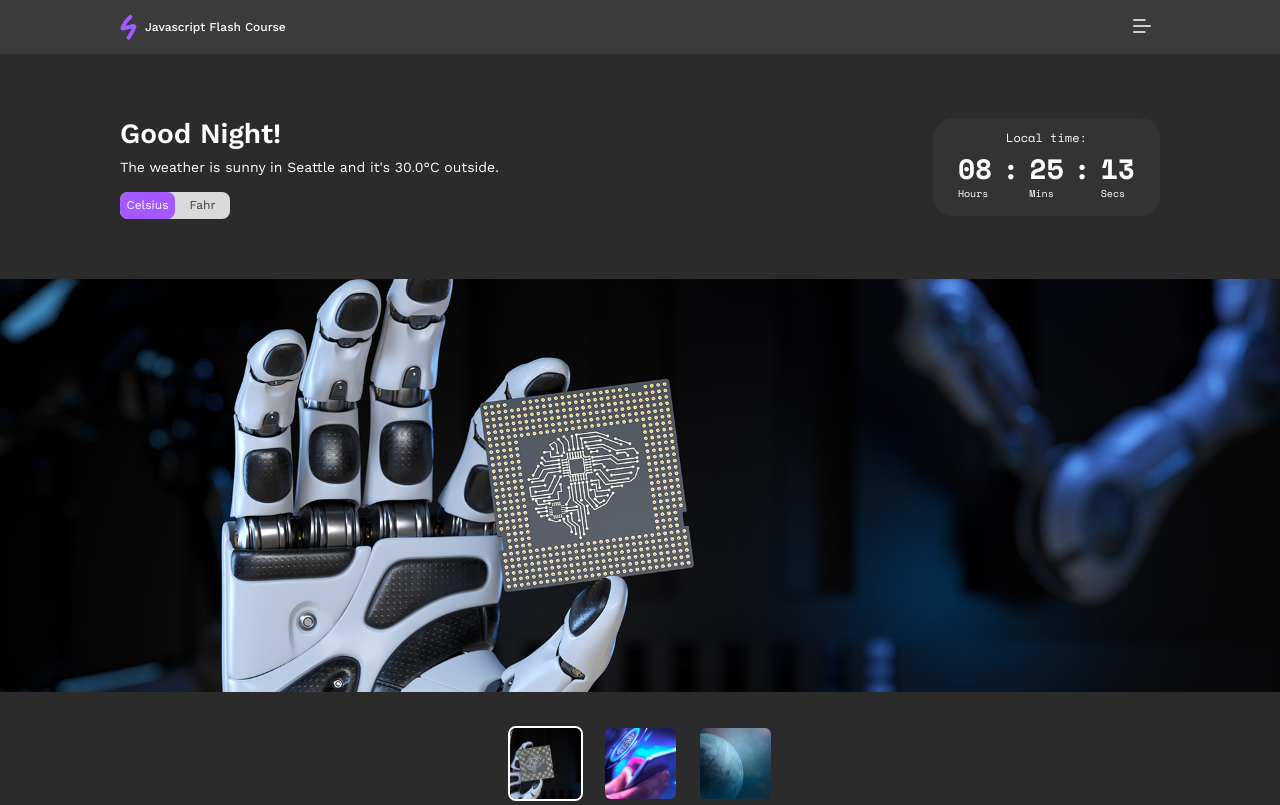
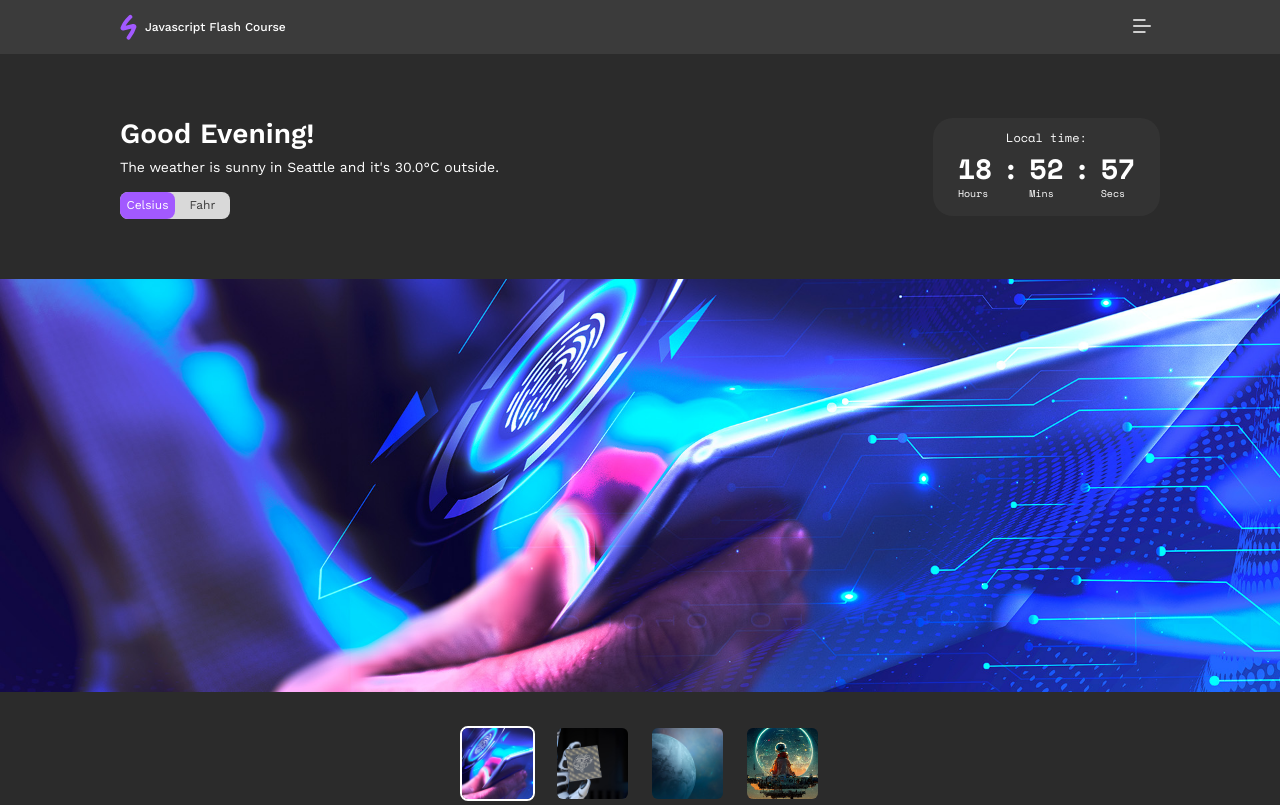
Before and after one commit to awiekerson/JavascriptFlashCourse, a plain HTML site: page index.html in a window 1280 px wide. Shown: the top 805 px of the page. Drawn offline with nearby package versions, Linux system fonts and the light colour scheme.

Commit message:
Added gallery with refined greeting message code

```diff
--- a/index.html
+++ b/index.html
@@ -168,12 +168,10 @@
       </section>
 
       <section id="gallery" class="gallery-section">
-        <img src="./assets/gallery/image1.jpg" alt="image 1" />
+        <img src="" alt="" />
 
         <div class="thumbnails">
-          <img src="./assets/gallery/image1.jpg" alt="Thumbnail Image 1" data-array-index="0" data-selected="true">
-          <img src="./assets/gallery/image2.jpg" alt="Thumbnail Image 2" data-array-index="1" data-selected="false">
-          <img src="./assets/gallery/image3.jpg" alt="Thumbnail Image 3" data-array-index="2" data-selected="false">
+
         </div>
       </section>
 
--- a/main.js
+++ b/main.js
@@ -14,35 +14,107 @@ navigationBarToggle('button#close-nav-menu');
 
 //Greeting section + weather
 
-const greetingTime = new Date().getHours();
+function celsiusToFahr (temperature) {
+    return (temperature * (9/5)) + 32;
+ }
+
+const currentHour = new Date().getHours();
+let greetingText;
 const weatherCondition = "sunny";
 const userLocation = "Seattle";
 let temperature = 30;
 let celsiusText = `The weather is ${weatherCondition} in ${userLocation} and it's ${temperature.toFixed(1)}°C outside.`;
 let fahrText = `The weather is ${weatherCondition} in ${userLocation} and it's ${celsiusToFahr(temperature).toFixed(1)}°F outside.`;
 
+
+if (currentHour < 12) {
+     greetingText = "Good Morning!"
+} else if (currentHour < 18){
+     greetingText = "Good Afternoon!"
+} else if (currentHour < 24){
+     greetingText = "Good Evening!"
+} else {
+    greetingText = "Welcome!";
+}
+document.querySelector('#greeting').innerHTML = greetingText;
 document.querySelector('#weather').innerHTML = celsiusText;
 
-if (greetingTime < 12) {
-    document.querySelector('h1#greeting').innerHTML = "Good Morning!"
-} else if (greetingTime < 18){
-    document.querySelector('h1#greeting').innerHTML = "Good Afternoon!"
-} else {
-    document.querySelector('h1#greeting').innerHTML = "Good Night!"
-}
 
 document.querySelector('div.weather-group').addEventListener('click', function(event){
 
    if (event.target.id == 'fahr'){
         document.querySelector('#weather').innerHTML = fahrText;
    }
-
    if (event.target.id == 'celsius'){
         document.querySelector('#weather').innerHTML = celsiusText;
    }
 
 });
 
-function celsiusToFahr (temperature) {
-   return (temperature * (9/5)) + 32;
-}
+// Can set the time in which something repeats
+//setTimeout only repeats once
+
+setInterval(function(){
+    let localTime = new Date();
+
+    document.querySelector("span[data-time=hours]").textContent = localTime.getHours();
+    document.querySelector("span[data-time=minutes]").textContent = (localTime.getMinutes()).toString().padStart(2, "0");
+    document.querySelector("span[data-time=seconds]").textContent = (localTime.getSeconds()).toString().padStart(2, "0");
+    // Padded start we want string length 2 and then pad with 0 in front if not length 2
+},1000);
+// In Milliseconds
+
+// Gallery Section
+
+const galleryImages = [
+
+
+    {
+        src : "./assets/gallery/image2.jpg",
+        alt : "Thumbnail Image 1"
+    },
+    {
+        src : "./assets/gallery/image1.jpg",
+        alt : "Thumbnail Image 2"
+    },
+    {
+        src : "./assets/gallery/image3.jpg",
+        alt : "Thumbnail Image 3"
+    },
+    {
+        src : "./assets/gallery/img1.png",
+        alt : "Thumbnail Image 4"
+    },
+
+];
+
+// Have one image selected by default
+let mainImage = document.querySelector("#gallery > img");
+let thumbnails = document.querySelector("#gallery .thumbnails");
+
+mainImage.src = galleryImages[0].src;
+mainImage.alt = galleryImages[0].alt;
+
+// dynamically adding the photo attributes from image gallery and adding extra attributes
+// Just need to add images in array for them to show up
+galleryImages.forEach(function(image, index) {
+    let thumb = document.createElement("img");
+    thumb.src = image.src;
+    thumb.alt = image.alt;
+    thumb.dataset.arrayIndex = index;
+    (thumb.dataset.selected = index === 0? true: false)
+
+    thumb.addEventListener("click", function(event){
+        let selectedImageIndex = event.target.dataset.arrayIndex;
+        mainImage.src = galleryImages[selectedImageIndex].src;
+        mainImage.alt = galleryImages[selectedImageIndex].alt;
+
+        thumbnails.querySelectorAll("img").forEach(function(img){
+            img.dataset.selected = false;
+        });
+
+        event.target.dataset.selected = true;
+    });
+
+    thumbnails.appendChild(thumb);
+});
```
